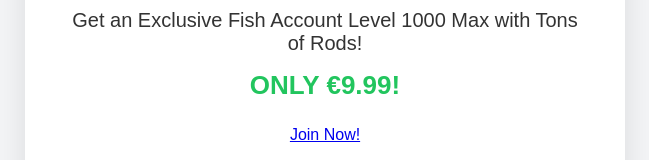
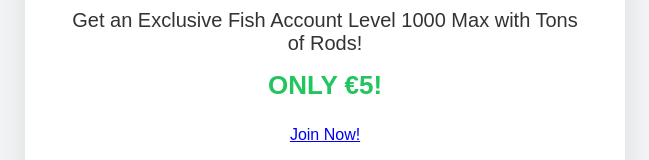
Before and after one commit to Santel916/growmagplants-site, a plain HTML site: page index.html in a window 1280 px wide. Shown: the part 389-549 px from the top of the page, without its empty margins (315-964 px from the left). Drawn offline with Linux system fonts and the light colour scheme.

Commit message:
Update index.html
Signed-off-by: Santel916 <relsdssdsds@gmail.com>

```diff
--- a/index.html
+++ b/index.html
@@ -11,7 +11,7 @@
         <header>
             <h1>Join Us on Discord!</h1>
             <p>Get an Exclusive Fish Account Level 1000 Max with Tons of Rods!</p>
-            <p class="price">Only €9.99!</p>
+            <p class="price">Only €5!</p>
             <a href="https://discord.gg/MjcHVXmF" target="_blank" class="discord-link">Join Now!</a>
         </header>
     </div>
```
